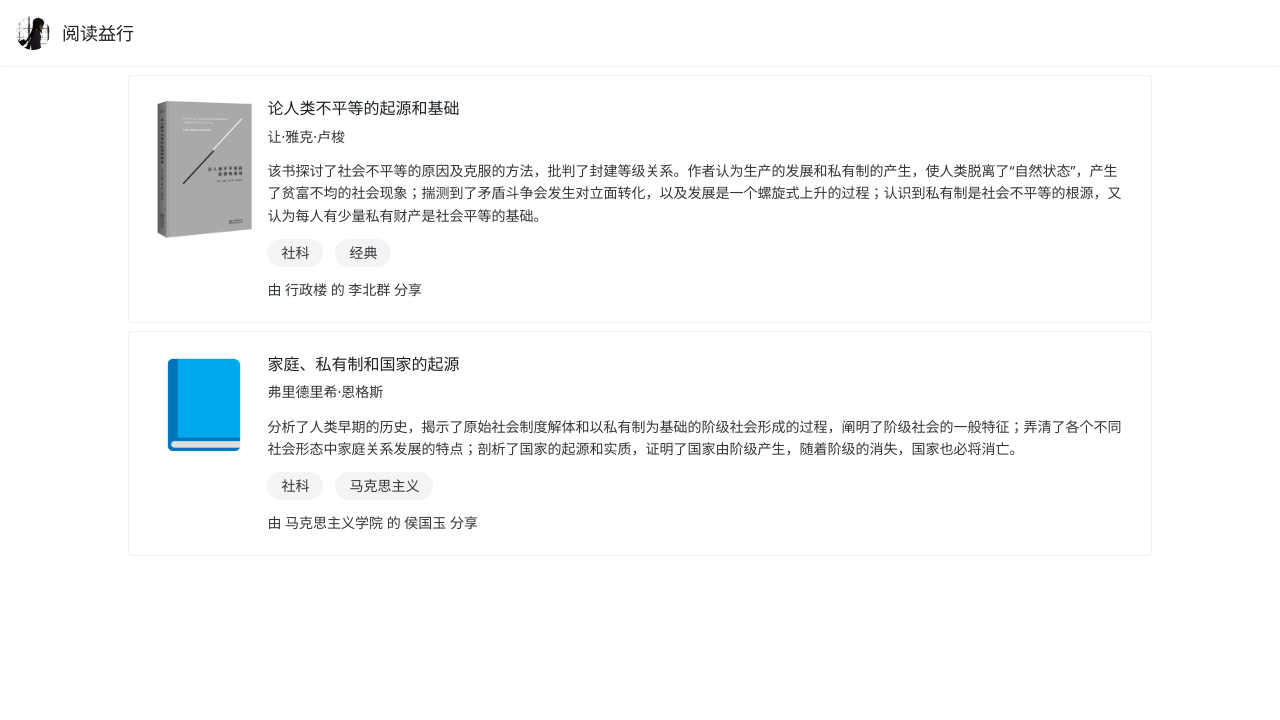
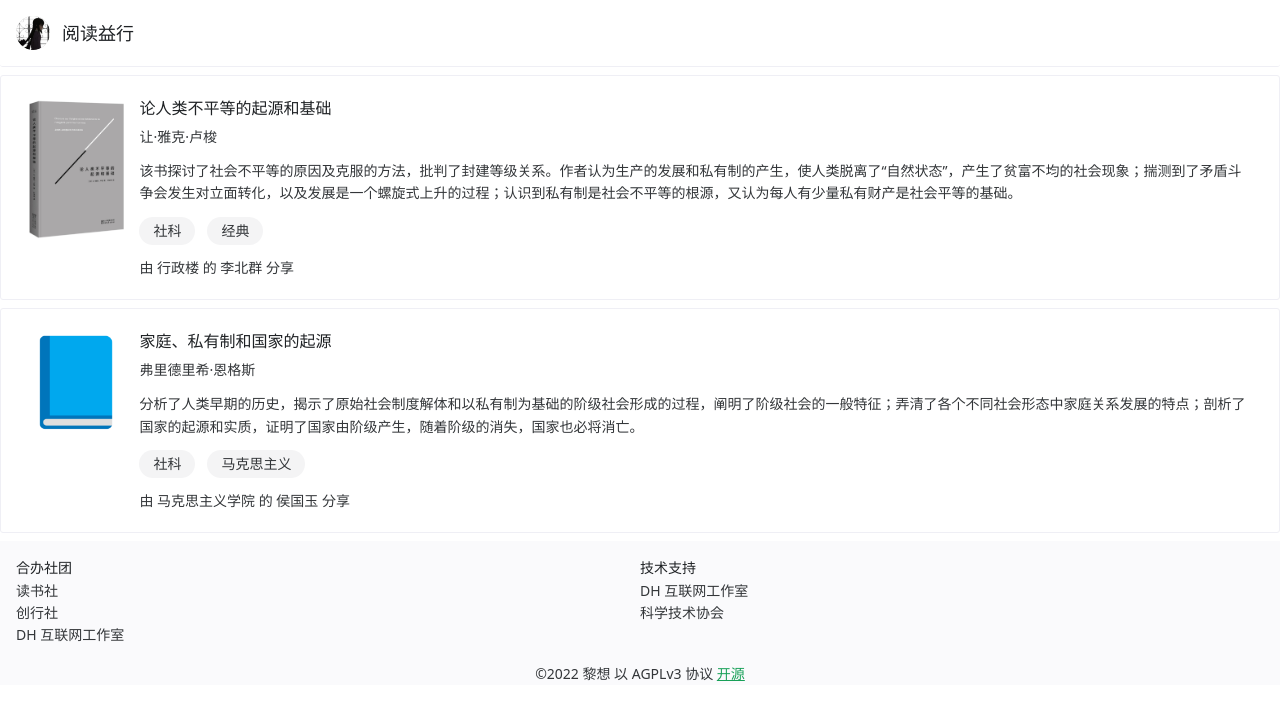
Before and after one commit to BeiyanYunyi/BookExchange, a Vue app: page / in a window 1280 px wide. Shown: the top 720 px of the page. Built offline with nearby package versions, Linux system fonts and the light colour scheme.

Commit message:
✨ AccountInfo page, footer

```diff
--- a/frontend/src/App.vue
+++ b/frontend/src/App.vue
@@ -2,14 +2,19 @@
   <n-config-provider :theme="osThemeRef === 'dark' ? darkTheme : lightTheme">
     <NGlobalStyle />
     <AppHeader />
-    <RouterView />
+    <AppContainer>
+      <RouterView />
+    </AppContainer>
+    <AppFooter />
   </n-config-provider>
 </template>
 
 <script setup lang="ts">
 import { darkTheme, lightTheme, NConfigProvider, NGlobalStyle, useOsTheme } from 'naive-ui';
 import { RouterView } from 'vue-router';
+import AppContainer from './components/AppContainer.vue';
 import AppHeader from './components/AppHeader.vue';
+import AppFooter from './components/AppFooter.vue';
 
 const osThemeRef = useOsTheme();
 </script>
--- a/frontend/src/components/AppContainer.vue
+++ b/frontend/src/components/AppContainer.vue
@@ -13,6 +13,6 @@
   align-items: center;
 }
 .innerContainer {
-  max-width: 80vw;
+  max-width: 80rem;
 }
 </style>
--- /dev/null
+++ b/frontend/src/components/AppFooter.vue
@@ -0,0 +1,32 @@
+<template>
+  <NLayout embedded :class="$style.footer">
+    <NDescriptions :column="3" :class="$style.description">
+      <NDescriptionsItem label="合办社团">
+        读书社
+        <br />
+        创行社
+        <br />
+        DH 互联网工作室
+      </NDescriptionsItem>
+      <NDescriptionsItem label="技术支持">DH 互联网工作室<br />科学技术协会</NDescriptionsItem>
+    </NDescriptions>
+    <NP :class="$style.copyleft">
+      ©2022 黎想 以 AGPLv3 协议
+      <NA href="https://github.com/lixiang810/BookExchange">开源</NA>
+    </NP>
+  </NLayout>
+</template>
+<script setup lang="ts">
+import { NLayout, NA, NP, NDescriptions, NDescriptionsItem } from 'naive-ui';
+</script>
+<style module>
+.copyleft {
+  text-align: center;
+}
+.footer {
+  margin-top: 0.5rem;
+}
+.description {
+  margin: 1rem 1rem 0 1rem;
+}
+</style>
--- a/frontend/src/components/AppHeader.vue
+++ b/frontend/src/components/AppHeader.vue
@@ -1,9 +1,11 @@
 <template>
   <NCard :bordered="false" content-style="padding: 0;" :class="$style.card">
     <NPageHeader :class="$style.header">
-      <template #title>阅读益行</template>
+      <template #title>
+        <div :class="$style.title" @click="router.push('/')">阅读益行</div>
+      </template>
       <template #avatar>
-        <NAvatar circle src="/头像圆.png" />
+        <NAvatar circle src="/头像圆.png" :class="$style.avatar" @click="router.push('/me')" />
       </template>
     </NPageHeader>
   </NCard>
@@ -11,6 +13,9 @@
 
 <script setup lang="ts">
 import { NPageHeader, NAvatar, NCard } from 'naive-ui';
+import { useRouter } from 'vue-router';
+
+const router = useRouter();
 </script>
 
 <style module>
@@ -24,4 +29,11 @@ import { NPageHeader, NAvatar, NCard } from 'naive-ui';
   z-index: 1;
   border-bottom: 1px solid var(--n-border-color);
 }
+
+.avatar {
+  cursor: pointer;
+}
+.title {
+  cursor: pointer;
+}
 </style>
--- a/frontend/src/main.ts
+++ b/frontend/src/main.ts
@@ -1,10 +1,14 @@
 import { createApp } from 'vue';
-import { createRouter, createWebHistory } from 'vue-router';
+import { createRouter, createWebHistory, RouteRecordRaw } from 'vue-router';
 import { createPinia } from 'pinia';
 import HomePage from './pages/HomePage.vue';
+import MyInfoPage from './pages/MyInfoPage.vue';
 import App from './App.vue';
 
-const routes = [{ path: '/', component: HomePage }];
+const routes: RouteRecordRaw[] = [
+  { path: '/', component: HomePage },
+  { path: '/me', component: MyInfoPage },
+];
 
 const router = createRouter({ history: createWebHistory(), routes });
 createApp(App).use(router).use(createPinia()).mount('#app');
--- a/frontend/src/pages/HomePage.vue
+++ b/frontend/src/pages/HomePage.vue
@@ -1,10 +1,7 @@
 <template>
-  <AppContainer>
-    <AppBooks :books="bookInfo" />
-  </AppContainer>
+  <AppBooks :books="bookInfo" />
 </template>
 <script setup lang="ts">
-import AppContainer from '../components/AppContainer.vue';
 import AppBooks from '../components/AppBooks.vue';
 import IFrontendBook from '../../../types/IFrontendBook';
 
--- /dev/null
+++ b/frontend/src/pages/MyInfoPage.vue
@@ -0,0 +1,75 @@
+<template>
+  <NCard hoverable>
+    <AppContainer>
+      <NAvatar v-if="user.avatar" :size="128" circle :src="user.avatar" />
+      <NAvatar v-else :size="128" circle>
+        <NIcon>
+          <Person />
+        </NIcon>
+      </NAvatar>
+    </AppContainer>
+    <NH3 align-text :class="$style.name">{{ user.name }}</NH3>
+    <NDescriptions :column="1" label-placement="left">
+      <NDescriptionsItem label="学号">
+        {{ user.stuNum }}
+      </NDescriptionsItem>
+      <NDescriptionsItem label="学院">
+        {{ user.collage }}
+      </NDescriptionsItem>
+      <NDescriptionsItem label="班级">
+        {{ user.class }}
+      </NDescriptionsItem>
+    </NDescriptions>
+    <template #action>
+      <NSpace justify="center">
+        <NButton circle type="tertiary" @click="router.back()">
+          <NIcon>
+            <ArrowBackOutline />
+          </NIcon>
+        </NButton>
+        <NButton circle type="tertiary">
+          <NIcon>
+            <CreateOutline />
+          </NIcon>
+        </NButton>
+        <NButton circle ghost type="error">
+          <NIcon>
+            <LogOutOutline />
+          </NIcon>
+        </NButton>
+      </NSpace>
+    </template>
+  </NCard>
+</template>
+<script setup lang="ts">
+import {
+  NCard,
+  NH3,
+  NAvatar,
+  NIcon,
+  NDescriptions,
+  NDescriptionsItem,
+  NSpace,
+  NButton,
+} from 'naive-ui';
+import { useRouter } from 'vue-router';
+import { Person, LogOutOutline, ArrowBackOutline, CreateOutline } from '@vicons/ionicons5';
+import IFrontendUser from '../../../types/IFrontendUser';
+import AppContainer from '../components/AppContainer.vue';
+
+const router = useRouter();
+const user: IFrontendUser = {
+  id: '114514',
+  name: '李北群',
+  stuNum: '1145141919810',
+  collage: '行政楼',
+  class: '89级4班',
+  avatar: null,
+};
+</script>
+
+<style module>
+.name {
+  text-align: center;
+}
+</style>
--- a/types/IFrontendUser.d.ts
+++ b/types/IFrontendUser.d.ts
@@ -3,5 +3,6 @@ export default interface IFrontendUser {
   name: string;
   stuNum: string;
   collage: string;
+  class: string;
   avatar: string | null;
 }
```
